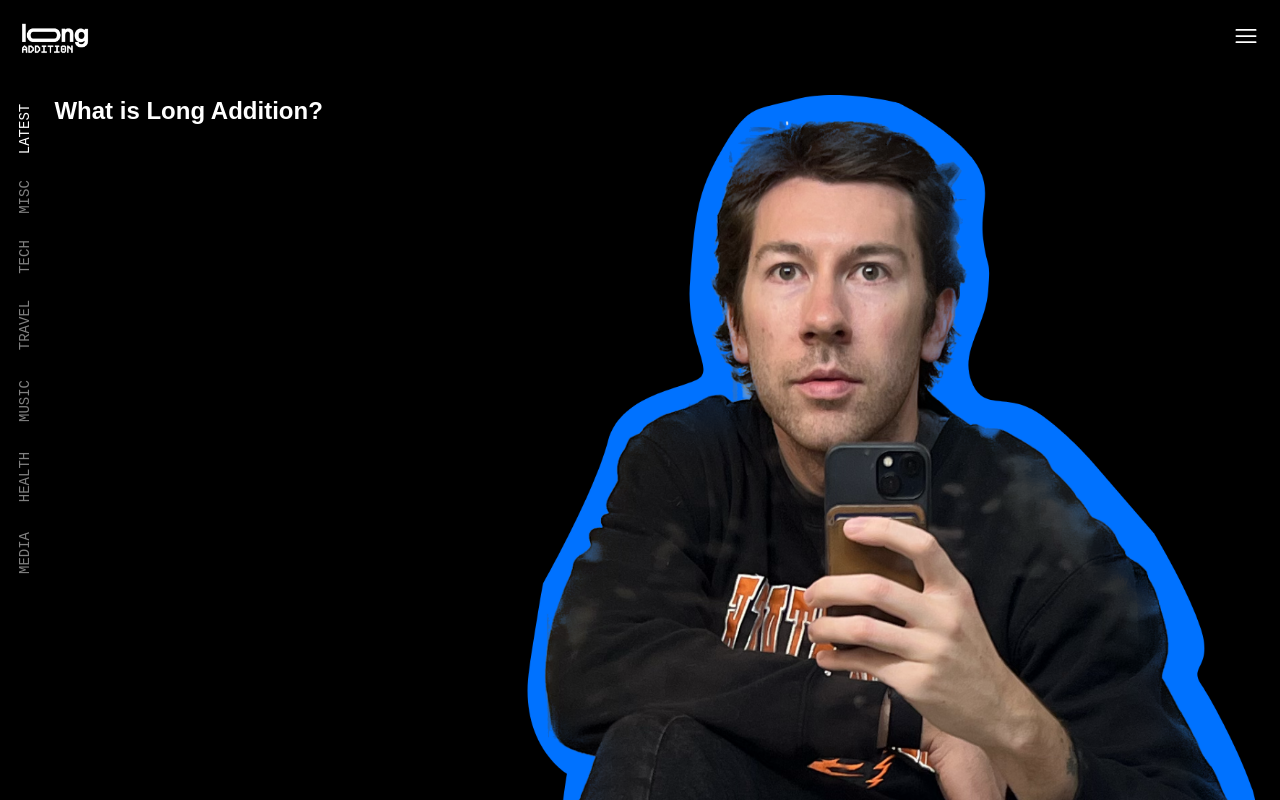
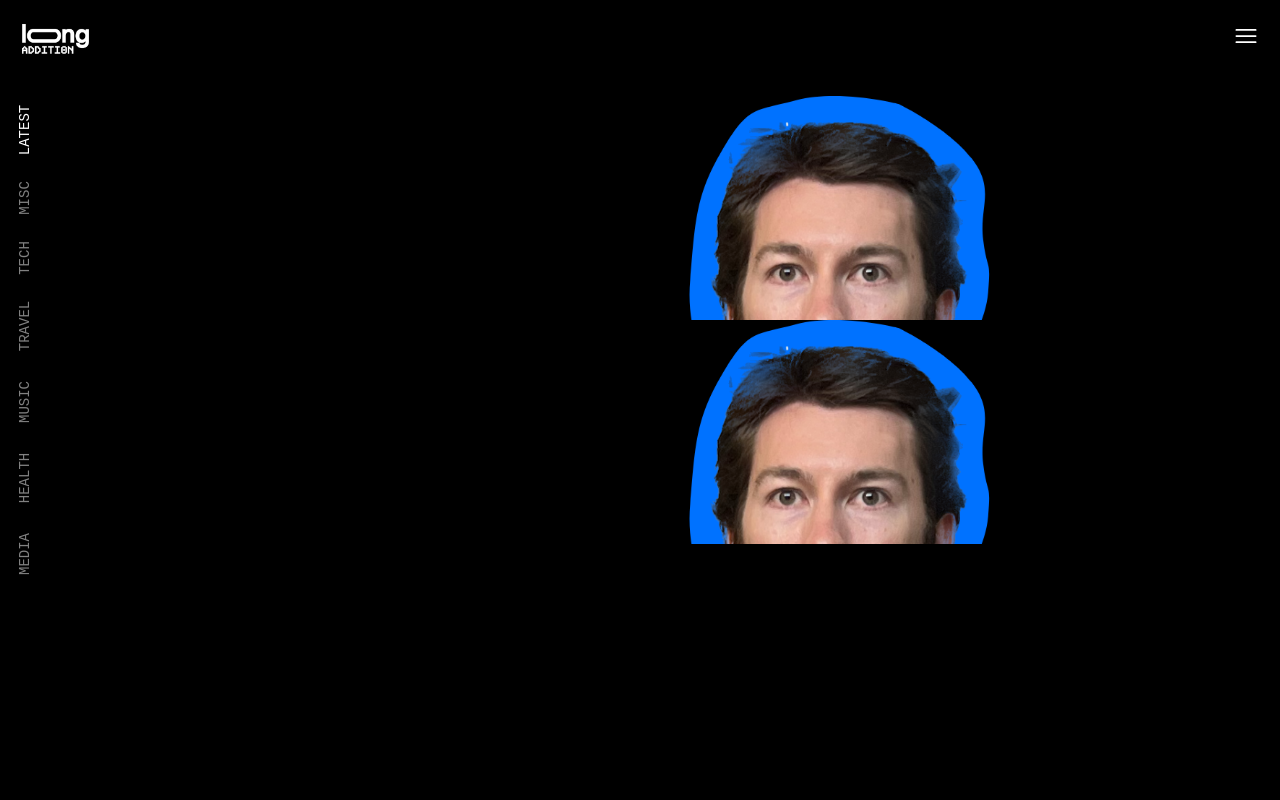
Before and after one commit to garrettprince/longaddition-front, a Next.js app: page / in a window 1280 px wide. Shown: the top 800 px of the page. Built offline with nearby package versions, Linux system fonts and the light colour scheme.

Commit message:
Removing MDX set up, going JSX direction

```diff
--- a/lib/components/site/Feed.js
+++ b/lib/components/site/Feed.js
@@ -3,8 +3,9 @@
 
 function Feed({ selected }) {
   return (
-    <div className="flex flex-col w-full ml-1 mr-5 mt-10">
+    <div className="flex flex-col w-full h-full ml-1 mr-5 mt-10 overflow-scroll scrollbar-none">
       <section className="">
+        <PostThumbnailTest />
         <PostThumbnailTest />
       </section>
       <p></p>
--- a/lib/components/site/Nav.js
+++ b/lib/components/site/Nav.js
@@ -14,8 +14,7 @@
               <img
                 src="/assets/brand/logowhiteupdated.png"
                 alt="logo"
-                height="70px"
-                width="70px"
+                className="h-10"
               ></img>
             </Link>
             <button onClick={menuToggleFunc}>
@@ -46,8 +45,7 @@
           <img
             src="/assets/brand/logowhiteupdated.png"
             alt="logo"
-            height="70px"
-            width="70px"
+            className="h-10"
           ></img>
         </Link>
         <button onClick={menuToggleFunc}>
--- a/lib/components/site/PostThumbnailTest.js
+++ b/lib/components/site/PostThumbnailTest.js
@@ -1,9 +1,11 @@
 /* eslint-disable @next/next/no-img-element */
 import React from "react";
+import Link from "next/link";
 
 function PostThumbnailTest() {
   return (
     <div className="flex w-full h-56 flex-col cursor-pointer">
+        <Link href='/posts/othertest'>
             <img
               className="object-cover w-full"
               alt="garrett"
@@ -12,16 +14,15 @@
               width="120px"
             />
             <picture>
-
             </picture>
-
-        <h1 className="absolute font-bold text-2xl mb-2">What is Long Addition?</h1>
+            <h1 className=" font-bold text-2xl mb-2">What is Long Addition?</h1>
             {/* <h2 className="text-xs mb-2">
               And what does it actually mean to understand Addition?
             </h2> */}
             <p className="text-[0.6rem] text-inactive font-mono">02.03.23</p>
             <p className="text-[0.6rem] text-inactive font-mono">MISC</p>
             <p className="text-[0.6rem] text-inactive font-mono">5 MIN</p>
+        </Link>
     </div>
   );
 }
--- a/next.config.js
+++ b/next.config.js
@@ -1,6 +1,26 @@
+// next.config.js
+
+const withMDX = require("@next/mdx")({
+  extension: /\.mdx?$/,
+  options: {
+    // If you use remark-gfm, you'll need to use next.config.mjs
+    // as the package is ESM only
+    // https://github.com/remarkjs/remark-gfm#install
+    providerImportSource: "@mdx-js/react",
+    remarkPlugins: [],
+    rehypePlugins: [],
+    // If you use `MDXProvider`, uncomment the following line.
+    // providerImportSource: "@mdx-js/react",
+  },
+});
+
 /** @type {import('next').NextConfig} */
 const nextConfig = {
+  // Configure pageExtensions to include md and mdx
+  pageExtensions: ["ts", "tsx", "js", "jsx", "md", "mdx"],
+  // Optionally, add any other Next.js config below
   reactStrictMode: true,
-}
+};
 
-module.exports = nextConfig
+// Merge MDX config with Next.js config
+module.exports = withMDX(nextConfig);
--- a/package.json
+++ b/package.json
@@ -10,10 +10,6 @@
   },
   "dependencies": {
     "@heroicons/react": "^2.0.14",
-    "@mdx-js/loader": "^2.2.1",
-    "@mdx-js/react": "^2.2.1",
-    "@next/mdx": "^13.1.6",
-    "gray-matter": "^4.0.3",
     "next": "13.1.6",
     "react": "18.2.0",
     "react-dom": "18.2.0"
--- a/pages/_app.js
+++ b/pages/_app.js
@@ -1,7 +1,7 @@
-import '../styles/globals.css'
+import "../styles/globals.css";
 
 function MyApp({ Component, pageProps }) {
-  return <Component {...pageProps} />
+  return <Component {...pageProps} />;
 }
 
-export default MyApp
+export default MyApp;
--- a/pages/index.js
+++ b/pages/index.js
@@ -3,6 +3,7 @@
 import Feed from "../lib/components/site/Feed";
 import Nav from "../lib/components/site/Nav";
 import { useState } from "react";
+
 
 export default function Home() {
   const [selected, setSelected] = useState("latest");
@@ -25,6 +26,7 @@
         <CategoryBar selected={selected} setSelected={setSelected} />
         <Feed selected={selected} />
       </div>
+
     </div>
   );
 }
--- /dev/null
+++ b/pages/posts/othertest.js
@@ -0,0 +1,13 @@
+import React from 'react'
+import Nav from "/lib/components/site/Nav.js";
+
+function othertest() {
+  return (
+    <div>
+        <Nav />
+        <div>This is another test to see</div>
+    </div>
+  )
+}
+
+    export default othertest
```
Also changed, not shown: lib/content/Test1/test1.mdx (deleted, +0 -10 lines), pages/posts/text.mdx (deleted, +0 -8 lines), 1 other file (tests, documents, lock files or other folders). Lines whose indentation alone changed are shown as unchanged.
